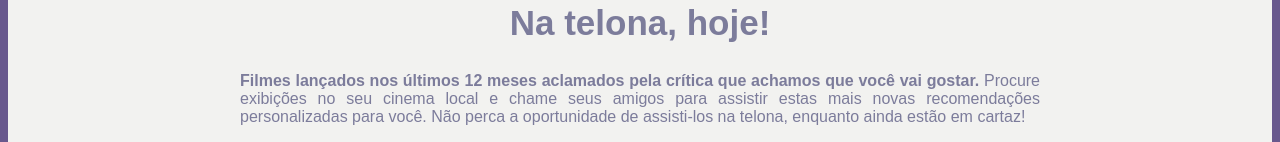
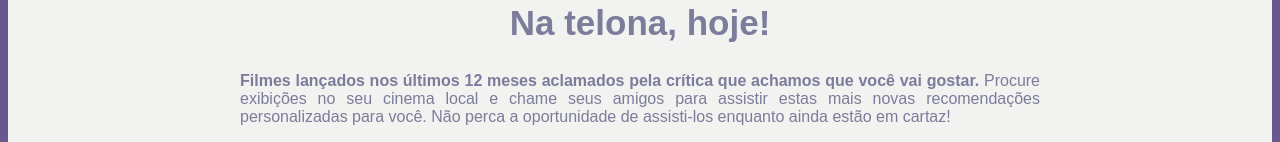
Before and after one commit to K4rn31r0/Movie-Match, a Django app: page / in a window 1280 px wide. Shown: the part 616-758 px from the top of the page. Run offline with Django 3.2, Linux system fonts and the light colour scheme; data comes from the database, SQL or seed files in the repository; some web fonts are replaced.

Commit message:
grammar lol

```diff
--- a/moviecatalog/templates/homepage.html
+++ b/moviecatalog/templates/homepage.html
@@ -60,7 +60,7 @@
       <div class="second-section-subtitle">
         <p><b>Filmes lançados nos últimos 12 meses aclamados pela crítica que achamos que você vai gostar.</b>
           Procure exibições no seu cinema local e chame seus amigos para assistir estas mais novas recomendações personalizadas para você.
-          Não perca a oportunidade de assisti-los na telona, enquanto ainda estão em cartaz!
+          Não perca a oportunidade de assisti-los enquanto ainda estão em cartaz!
           </p>
       </div>
 
```
